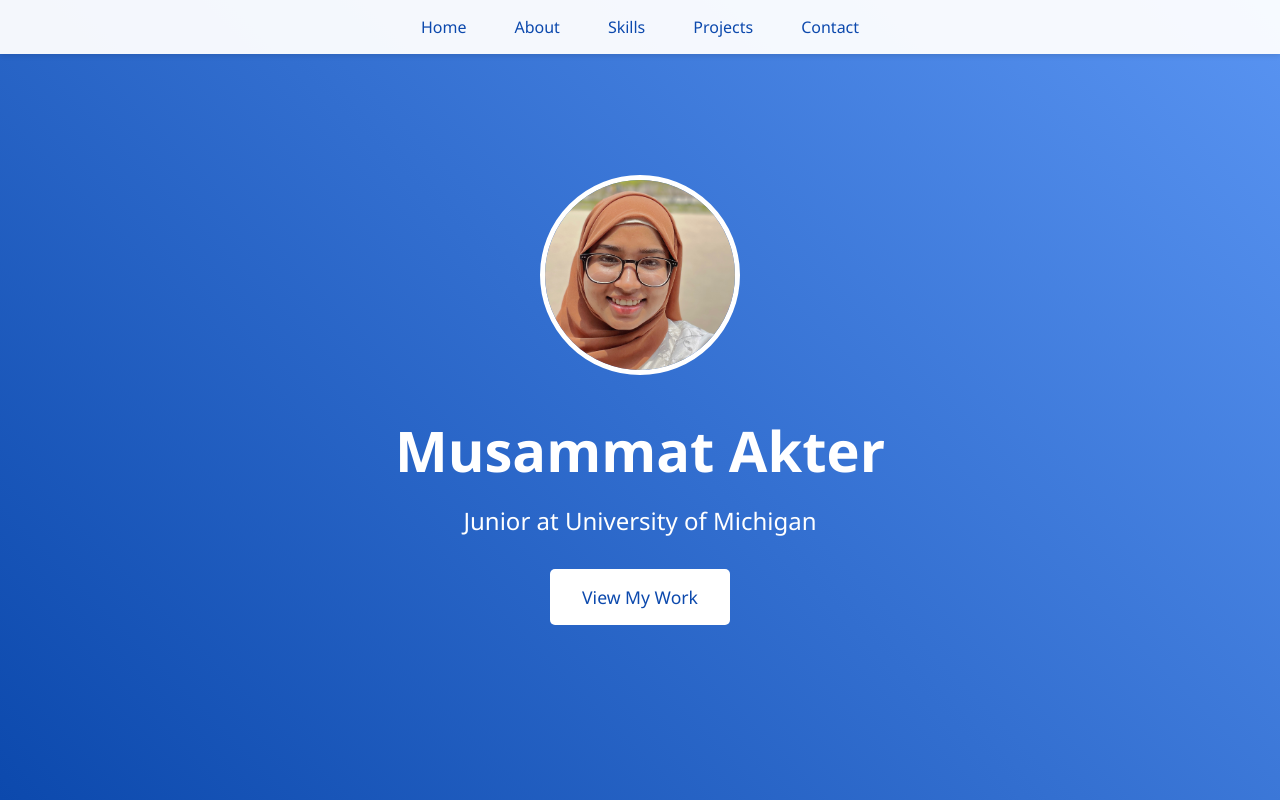
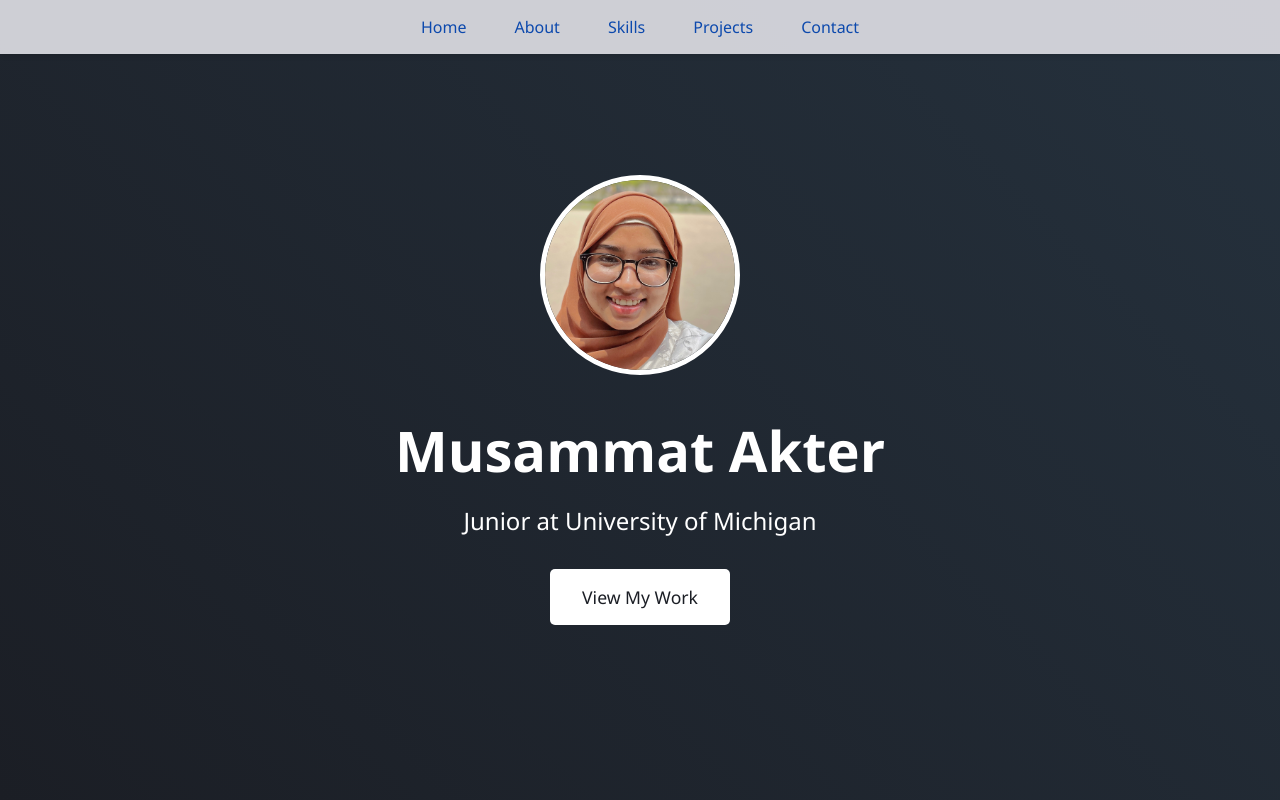
Before and after one commit to msakter1/pro-web, a plain HTML site: page index.html in a window 1280 px wide. Shown: the top 800 px of the page. Drawn offline with Linux system fonts and the light colour scheme.

Commit message:
changed colors

```diff
--- a/style.css
+++ b/style.css
@@ -6,8 +6,8 @@
 }
 
 :root {
-    --primary-color:  #0c49ad;
-    --secondary-color:  #5994f2;
+    --primary-color:  #1b1e25;
+    --secondary-color:  #25313d;
     --dark-color: #0c49ad;
     --light-color: #ecf0f1;
 }
@@ -18,7 +18,7 @@ html {
 
 body {
     background-color: var(--light-color);
-    color: var(--dark-color);
+    color: var(--primary-color);
 }
 
 /* Navigation */
@@ -26,7 +26,7 @@ body {
     position: fixed;
     width: 100%;
     padding: 1rem;
-    background: rgba(255, 255, 255, 0.95);
+    background: rgba(216, 216, 223, 0.95);
     box-shadow: 0 2px 5px rgba(0,0,0,0.1);
     z-index: 1000;
 }
@@ -64,7 +64,6 @@ body {
 }
 
 .profile-pic:hover {
-    box-shadow: red;
     transform: translateY(-3px);
 }
 
@@ -158,7 +157,7 @@ section {
     margin: 0 auto;
     padding: 4rem 2rem;
     line-height: 1.7;
-    color: #333;
+    color: black;
 }
 
 /* .about-header {
@@ -238,7 +237,7 @@ input, textarea {
 
 /* Footer */
 footer {
-    background: var(--dark-color);
+    background: var(--primary-color);
     color: white;
     text-align: center;
     padding: 2rem;
```
